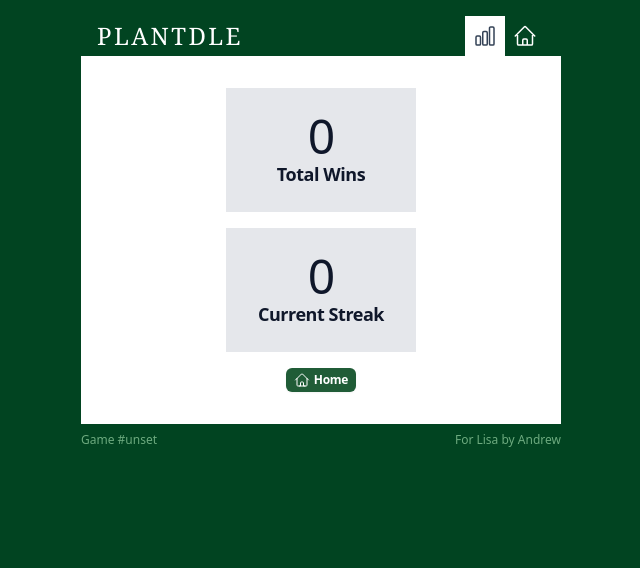
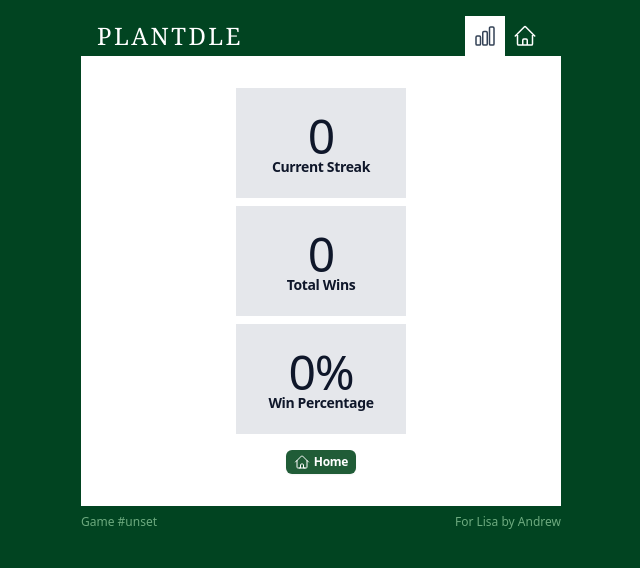
Before and after one commit to andrewchurch/plantdle, a React (Vite) app: page / in a window 1280 px wide. Both pictures are taken after a click on the button "Stats". Shown: the top 568 px of the page, without its empty margins (319-959 px from the left). Built offline with nearby package versions, Linux system fonts and the light colour scheme; no server answers.

Commit message:
Adding win percentage stat

```diff
--- a/src/components/App/App.jsx
+++ b/src/components/App/App.jsx
@@ -8,6 +8,7 @@ function App() {
     const [view, setView] = useState('game');
 
     const defaultPlayerState = {
+        gamesPlayed: 0,
         lastWin: null,
         streak: 0,
         wins: 0
@@ -19,6 +20,14 @@ function App() {
             let wins = currentPlayerState.wins;
             let streak = 0;
             let winDate = null;
+
+            // gamesPlayed was added after game started, so make sure current players get gamesPlayed at least equal to wins
+            let gamesPlayed = currentPlayerState.gamesPlayed;
+            if (!currentPlayerState.gamesPlayed || currentPlayerState.gamesPlayed < wins) {
+                gamesPlayed = wins;
+            }
+            gamesPlayed++;
+
             if (outcome === 'success') {
                 wins++;
                 const date = new Date();
@@ -33,6 +42,7 @@ function App() {
                 }
             }
             return {
+                gamesPlayed: gamesPlayed,
                 lastWin: winDate,
                 wins: wins,
                 streak: streak
--- a/src/components/Stats/Stats.jsx
+++ b/src/components/Stats/Stats.jsx
@@ -2,24 +2,35 @@ import CountUp from 'react-countup';
 
 function Stats({ player, onChangeView }) {
 
+    const gamesPlayed = player.gamesPlayed ? player.gamesPlayed : player.wins;
+    const winPercentage = Math.floor(player.wins / gamesPlayed * 100);
+
     return (
-        <div className="flex h-full py-8">
+        <div className="flex h-full py-4 md:py-8">
             <div className="m-auto text-center text-slate-900">
+                <div className="grid grid-cols-1 gap-2">
                     <div className="px-8 py-6 bg-gray-200">
                         <CountUp
                             className="text-5xl tracking-tight font-light"
-                        duration={3}
+                            end={player.streak}
+                        />
+                        <h2 className="text-sm tracking-tight font-bold leading-none">Current Streak</h2>
+                    </div>
+                    <div className="px-8 py-6 bg-gray-200">
+                        <CountUp
+                            className="text-5xl tracking-tight font-light"
                             end={player.wins}
                         />
-                    <h2 className="text-lg tracking-tight font-extrabold">Total Wins</h2>
+                        <h2 className="text-sm tracking-tight font-bold leading-none">Total Wins</h2>
                     </div>
-                <div className="mt-4 px-8 py-6 bg-gray-200">
+                    <div className="px-8 py-6 bg-gray-200">
                         <CountUp
                             className="text-5xl tracking-tight font-light"
-                        duration={3}
-                        end={player.streak}
+                            end={winPercentage}
+                            suffix="%"
                         />
-                    <h2 className="text-lg tracking-tight font-extrabold">Current Streak</h2>
+                        <h2 className="text-sm tracking-tight font-bold leading-none">Win Percentage</h2>
+                    </div>
                 </div>
                 <div className="mt-4 flex justify-center">
                     <button
```
Lines whose indentation alone changed are shown as unchanged.
